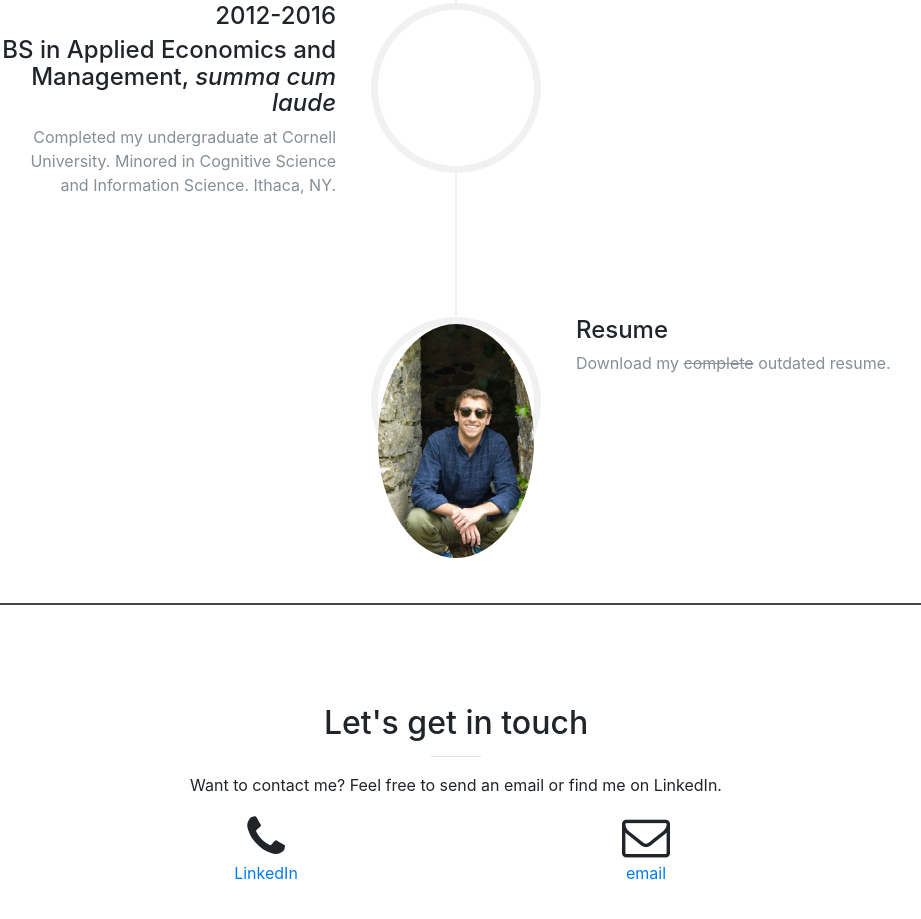
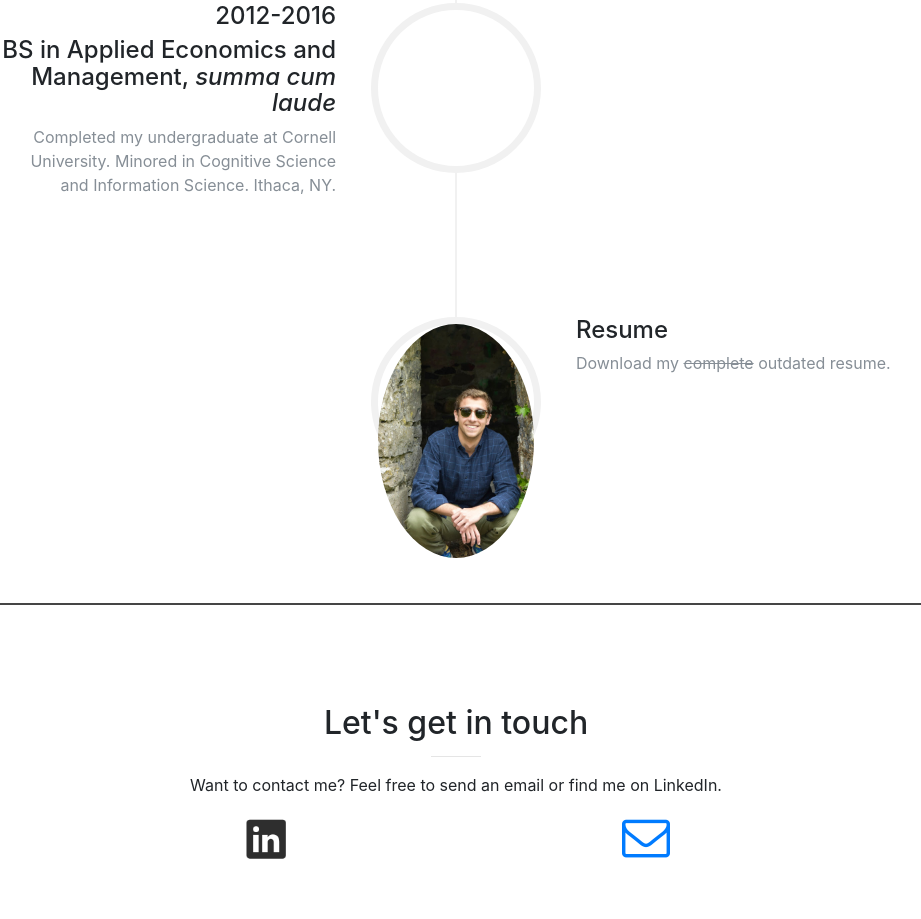
Before and after one commit to rae83/rae83.github.io, a website with bundled scripts: page index.html in a window 1280 px wide. Shown: the part 1881-2800 px from the top of the page, without its empty margins (184-1105 px from the left). Built offline with nearby package versions, Linux system fonts and the light colour scheme; files whose address does not match are found by name.

Commit message:
changed linkedin and mail icons

```diff
--- a/css/creative.css
+++ b/css/creative.css
@@ -28,7 +28,7 @@ a {
   -moz-transition: all 0.2s;
   transition: all 0.2s; }
   a:focus, a:hover {
-    color: #f05f40; }
+    color: #454545; }
 
 h1,
 h2,
@@ -136,7 +136,7 @@ body {
           font-size: 16px;
           color: lightseagreen; }
           #mainNav.navbar-shrink .navbar-brand:focus, #mainNav.navbar-shrink .navbar-brand:hover {
-            color: #f05f40; }
+            color: #454545; }
         #mainNav.navbar-shrink .navbar-nav > li.nav-item > a.nav-link,
         #mainNav.navbar-shrink .navbar-nav > li.nav-item > a.nav-link:focus {
           color: #222222; }
@@ -481,3 +481,8 @@ header.masthead {
 
 .btn-xl {
   padding: 15px 30px; }
+
+#linkedin {
+  height: 52px;
+  background-image: url("../images/linkedin_rest.png");
+}
--- a/index.html
+++ b/index.html
@@ -278,15 +278,10 @@
         </div>
         <div class="row">
           <div class="col-lg-4 ml-auto text-center">
-            <i class="fa fa-phone fa-3x sr-contact"></i>
-            <a href="http://www.linkedin.com/in/ryanenderby"><p>LinkedIn</p></a>
-            <!-- <i><a href="http://www.linkedin.com/in/ryanenderby"><img id="linkedin" src="img/linkedin_rest.png" alt="linkedin icon"></a></i> -->
+            <i><a href="http://www.linkedin.com/in/ryanenderby" target="_blank"><img id="linkedin" src="img/linkedin_rest.png" alt="linkedin icon"></a></i>
           </div>
           <div class="col-lg-4 mr-auto text-center">
-            <i class="fa fa-envelope-o fa-3x sr-contact"></i>
-            <p>
-              <a href="mailto:rae83@cornell.edu">email</a>
-            </p>
+            <a href="mailto:rae83@cornell.edu"><i class="fa fa-envelope-o fa-3x sr-contact"></i></a>
           </div>
         </div>
       </div>
```
